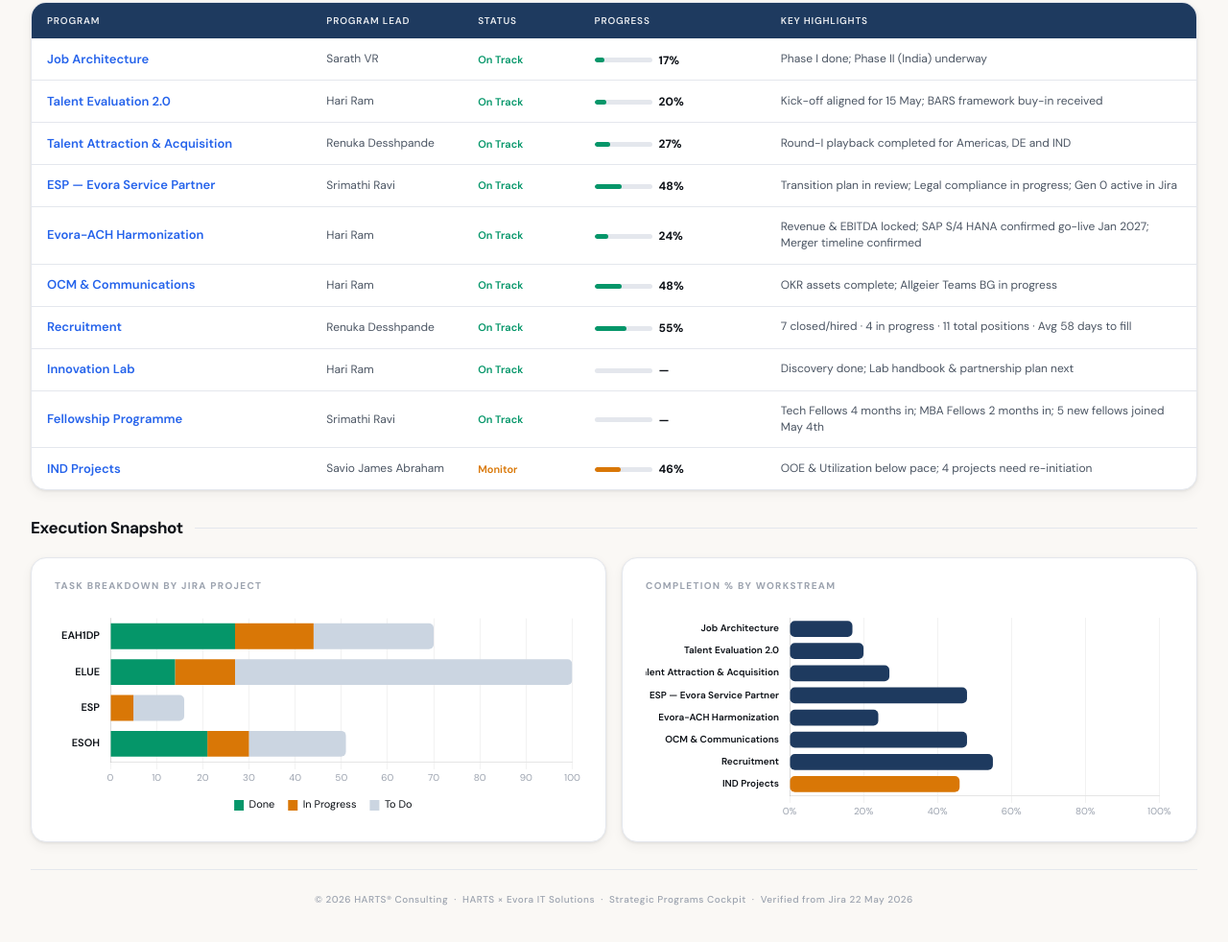
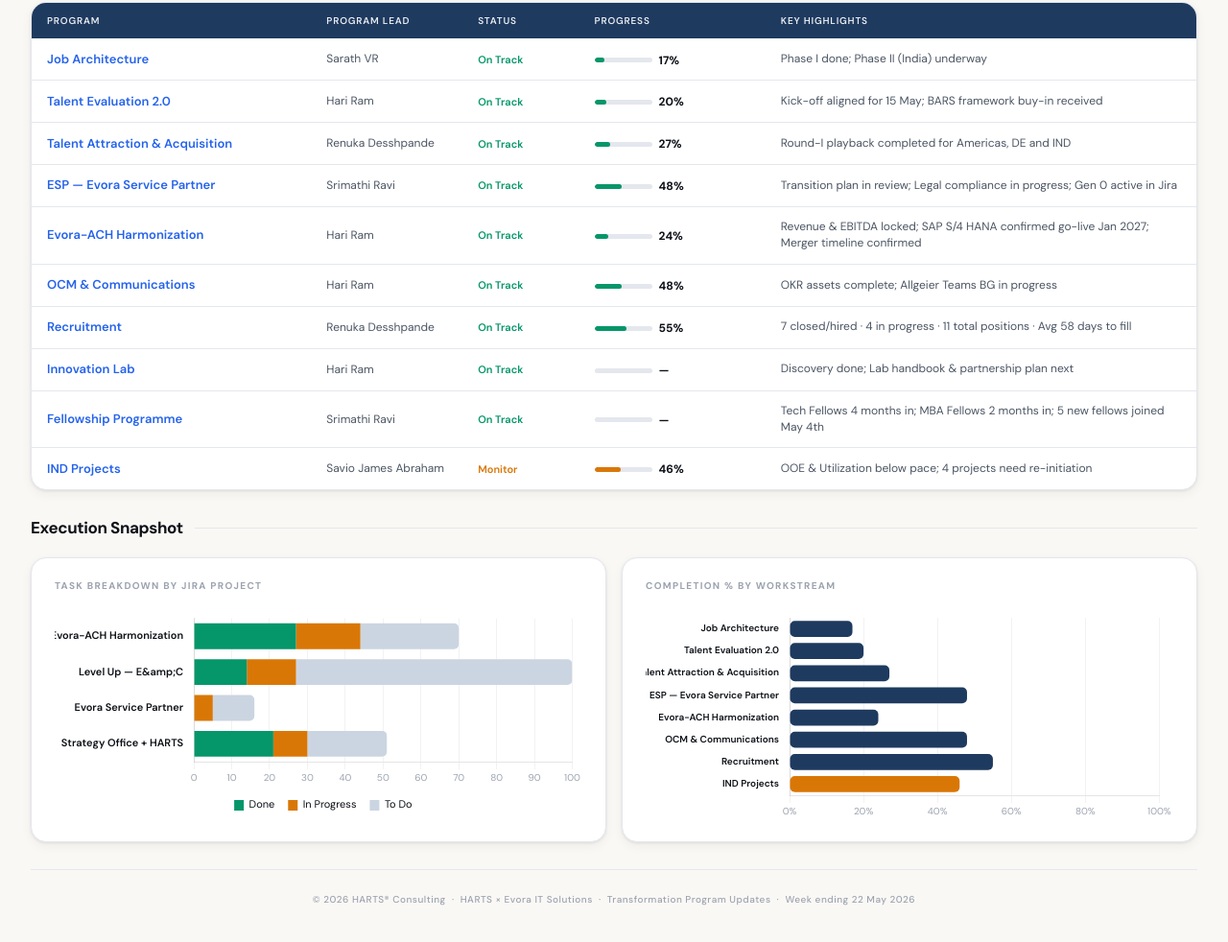
Before and after one commit to nmrohithraj1112-prog/Evora-Leadership-Dashboard, a plain HTML site: page HARTS_Evora_Dashboard_v5.html in a window 1280 px wide. Shown: the part 358-1340 px from the top of the page at 96% size. Drawn offline with nearby package versions, Linux system fonts and the light colour scheme.

Commit message:
feat: update dashboard texts and project mapping labels

```diff
--- a/HARTS_Evora_Dashboard_v5.html
+++ b/HARTS_Evora_Dashboard_v5.html
@@ -3,7 +3,7 @@
 <head>
 <meta charset="UTF-8"/>
 <meta name="viewport" content="width=device-width,initial-scale=1.0"/>
-<title>HARTS × Evora — Strategic Programs Cockpit</title>
+<title>HARTS × Evora — Transformation Program Updates</title>
 <link href="https://fonts.googleapis.com/css2?family=DM+Sans:ital,opsz,wght@0,9..40,300;0,9..40,400;0,9..40,500;0,9..40,600;0,9..40,700;0,9..40,800;1,9..40,400&display=swap" rel="stylesheet"/>
 <script src="https://cdnjs.cloudflare.com/ajax/libs/Chart.js/4.4.1/chart.umd.min.js"></script>
 <style>
@@ -204,8 +204,8 @@ ul.bl li.lo::before{background:var(--amber)}
   <div class="brand">
     <span class="brand-mark">HARTS × Evora</span>
     <div>
-      <div class="brand-name">Strategic Programs Cockpit</div>
-      <div class="brand-sub">Decision Cockpit · Leadership View</div>
+      <div class="brand-name">Transformation Program Updates</div>
+      <div class="brand-sub">Week ending 22 May 2026</div>
     </div>
   </div>
   <div class="topbar-r">
@@ -279,13 +279,13 @@ ul.bl li.lo::before{background:var(--amber)}
     <div class="cc"><div class="cc-lbl">Completion % by Workstream</div><div style="height:220px"><canvas id="ch-p"></canvas></div></div>
   </div>
 
-  <div class="footer">© 2026 HARTS® Consulting &nbsp;·&nbsp; HARTS × Evora IT Solutions &nbsp;·&nbsp; Strategic Programs Cockpit &nbsp;·&nbsp; Verified from Jira 22 May 2026</div>
+  <div class="footer">© 2026 HARTS® Consulting &nbsp;·&nbsp; HARTS × Evora IT Solutions &nbsp;·&nbsp; Transformation Program Updates &nbsp;·&nbsp; Week ending 22 May 2026</div>
 </div>
 
 <!--  WORKSTREAMS  -->
 <div id="s-ws" class="screen">
   <div id="wsc"></div>
-  <div class="footer">© 2026 HARTS® Consulting &nbsp;·&nbsp; HARTS × Evora IT Solutions &nbsp;·&nbsp; Strategic Programs Cockpit &nbsp;·&nbsp; Verified from Jira 22 May 2026</div>
+  <div class="footer">© 2026 HARTS® Consulting &nbsp;·&nbsp; HARTS × Evora IT Solutions &nbsp;·&nbsp; Transformation Program Updates &nbsp;·&nbsp; Week ending 22 May 2026</div>
 </div>
 
 </main>
@@ -295,51 +295,51 @@ const G='#059669',A='#D97706',R='#DC2626',N='#1E3A5F',T='#0E7490',GR='#CBD5E1';
 const ch={};
 
 /*  VERIFIED JIRA DATA — 22 May 2026
-   EAH1DP: 70  | done:27 | inprog:17 | todo:26
-   ELUE:  100  | done:14 | inprog:13 | todo:73 (+7 Backlog +1 On-Hold)
-   ESP:    16  | done:0  | inprog:5  | todo:11
-   ESOH:   51  | done:21 | inprog:9  | todo:21
+   Evora-ACH Harmonization: 70  | done:27 | inprog:17 | todo:26
+   Level Up E&C:            100 | done:14 | inprog:13 | todo:73 (+7 Backlog +1 On-Hold)
+   Evora Service Partner:    16 | done:0  | inprog:5  | todo:11
+   Strategy Office + HARTS:  51 | done:21 | inprog:9  | todo:21
  */
 
 const WS=[
-  {id:'ja',num:1,name:'Job Architecture',lead:'Sarath VR',pct:17,st:'on',proj:'ELUE',d:0,i:3,t:9,tot:12,
+  {id:'ja',num:1,name:'Job Architecture',lead:'Sarath VR',pct:17,st:'on',proj:'Level Up — E&amp;C',d:0,i:3,t:9,tot:12,
    hi:['Completed Job Family taxonomy for Americas and Germany'],
    lo:['India taxonomy in-progress — updated ETA 06 May, request from Indian E&C team'],
    sup:['Active participation and timely contribution to the activities lined up for the program'],
    nx:['Consolidation of regional inputs to create global Job Family taxonomy for Evora — start early week of 11 May','Job levelling initiation from 06 May']},
 
-  {id:'te',num:2,name:'Talent Evaluation 2.0',lead:'Hari Ram',pct:20,st:'on',proj:'ELUE',d:4,i:2,t:10,tot:16,
+  {id:'te',num:2,name:'Talent Evaluation 2.0',lead:'Hari Ram',pct:20,st:'on',proj:'Level Up — E&amp;C',d:4,i:2,t:10,tot:16,
    hi:['Kickoff done; 1.0 retrospective documented and added to Jira','BARS framework with 9-box grid and 5-band mapping presented to E&C Head — directional buy-in received','Soft distribution guidance model proposed — managers must justify deviation from expected ranges','Confirmed all Evora entities in scope; A4C and ACH deferred to Jan 2027'],
    lo:[],
    sup:['E&C to confirm mid-year review timing (August) after internal alignment','Cluster-level headcount data needed to calibrate soft distribution ranges per cluster'],
    nx:['Legal & regulatory compliance check across IN, EU and US','Align BARS dimensions to existing Personio question set to avoid over disruption','BARS anchor statements to be made Evora-specific using inputs from regional E&C','A+ sub-category logic for consistently top-scoring "A" rated employees']},
 
-  {id:'ta',num:3,name:'Talent Attraction & Acquisition',lead:'Renuka Desshpande',pct:27,st:'on',proj:'ELUE',d:3,i:2,t:6,tot:11,
+  {id:'ta',num:3,name:'Talent Attraction & Acquisition',lead:'Renuka Desshpande',pct:27,st:'on',proj:'Level Up — E&amp;C',d:3,i:2,t:6,tot:11,
    hi:['Regional Recruitment Process flows created for playback in Lucid Chart from existing documents to E&C and Regional heads','Round-I of playback completed for Americas, DE and IND'],
    lo:[],
    sup:['Active participation and timely contribution to the activities lined up for the program'],
    nx:['Refinement of process based on feedback','Best practices and regional nuances to be documented','Create global recruitment practice']},
 
-  {id:'esp',num:4,name:'ESP — Evora Service Partner',lead:'Srimathi Ravi',pct:48,st:'on',proj:'ESP',d:0,i:5,t:11,tot:16,
+  {id:'esp',num:4,name:'ESP — Evora Service Partner',lead:'Srimathi Ravi',pct:48,st:'on',proj:'Evora Service Partner',d:0,i:5,t:11,tot:16,
    hi:['ESP Transition plan under review','Drafting ESP MSA as part of legal compliance — ESP-61 In Progress','Org set up in drafts (ESP-63: Governance model)','ESP Program now formally tracked in Jira','ESP Workshop planned with Evora India (VJ, NK, SC) Bangalore — week of June 8th','Internal alignment with HARTS Legal Team — ESP-69 In Progress'],
    lo:[],
    sup:['Continued partnership with HARTS Legal Team','Connect with Viktor Soldo from Timo\'s office for further legal compliance (ESP-70: To Do)'],
    nx:['ESP Pricing model finalization — Commercial model ESP-68 In Progress','Alignment with Victor Soldo, Timo\'s Office (ESP-70)','Complete Gen 0 (Setup & Design — ESP-55) and transition to Gen 1']},
 
-  {id:'ha',num:5,name:'Evora-ACH Harmonization',lead:'Hari Ram',pct:24,st:'on',proj:'EAH1DP',d:27,i:17,t:26,tot:70,
+  {id:'ha',num:5,name:'Evora-ACH Harmonization',lead:'Hari Ram',pct:24,st:'on',proj:'Evora-ACH Harmonization',d:27,i:17,t:26,tot:70,
    hi:['Finance: Revenue & EBITDA targets locked; SAP S/4 HANA confirmed as unified system, go-live Jan 2027','Admin, Legal & Compliance: Final merger timeline confirmed — Allgeier CH + Evora CH + a4c CH → one unified legal entity, go-live 1 Jan 2027','Comms: Evora-ACH Teams background circulated to ACH'],
    lo:['Admin & Legal: Transfer of Administrative Policies from ACH to Evora CH — data privacy, risk & compliance under review','Finance: Transfer pricing & cost rate mapping in progress','Channel: MS Germany partnership; CH MS certifications for DE','People: Expense policy alignment underway'],
    sup:['Continued HARTS Legal Team partnership','Finance sign-off on transfer pricing framework'],
    nx:['Strategy: MS Portfolio success criteria; integration in overall strategy','Operating Model: Finalize Evora CH legal entity operating model','Channel: MS Germany first engagement to present combined capabilities','Innovation: Collaboration guidelines for innovation topics'],
    owners:'Sebastian Bloch (13) · Sakthisree Venkatesan (10) · Karthik Setty (9) · Timo Elbert (8) · Hari Ram (7) · Henrik Hausen (7)'},
 
-  {id:'ocm',num:6,name:'OCM & Communications',lead:'Hari Ram',pct:48,st:'on',proj:'ESOH',d:5,i:2,t:5,tot:12,
+  {id:'ocm',num:6,name:'OCM & Communications',lead:'Hari Ram',pct:48,st:'on',proj:'Strategy Office + HARTS',d:5,i:2,t:5,tot:12,
    hi:['Evora-ACH Harmonization internal communication started with MS Teams background','Next two sets of comms posts shared and finalized with ACH — posting in the following week','Feedback from ACH has been cascaded internally'],
    lo:[],
    sup:['Continued partnership'],
    nx:['ACH harmonization related posting to be created','Innovation campaign support if required','Leadership comms for the upcoming week']},
 
-  {id:'rec',num:7,name:'Recruitment',lead:'Renuka Desshpande',pct:55,st:'on',proj:'ESOH',d:7,i:4,t:0,tot:11,
+  {id:'rec',num:7,name:'Recruitment',lead:'Renuka Desshpande',pct:55,st:'on',proj:'Strategy Office + HARTS',d:7,i:4,t:0,tot:11,
    isRec:true,lo:[],
    closed:['Chief of Staff / SOL','Human Resource (German Speaking)','Human Resource Jr. (German Speaking)','Innovation Consultant (Ecosystem Lead)','Innovation Consultant (Tech Jr.)','Innovation Consultant (Tech Lead)','Marketing Comms Technical expert (website maintenance, content & branding)'],
    pipe:[{r:'Supporting Americas recruitment — Talent Acquisition Specialist',s:'Assessing'},{r:'Chief of Staff / SOL',s:'Screening'},{r:'IT Manager — India Operations (ESP)',s:'Screening'},{r:'Head of Finance — India',s:'Sourcing'}],
@@ -347,19 +347,19 @@ const WS=[
    sup:['Timely availability of hiring managers for interview panels','JD finalisation for upcoming roles'],
    nx:['Complete IT Manager hiring — Nikhilesh offer pending confirmation','Initiate Head of Finance — India sourcing','Start Americas Talent Acquisition Specialist search']},
 
-  {id:'il',num:8,name:'Innovation Lab',lead:'Hari Ram',pct:null,st:'on',phase:'Scoping',proj:'ESOH',d:0,i:1,t:3,tot:4,
+  {id:'il',num:8,name:'Innovation Lab',lead:'Hari Ram',pct:null,st:'on',phase:'Scoping',proj:'Strategy Office + HARTS',d:0,i:1,t:3,tot:4,
    hi:['Discovery calls with idea contributors done','Market & technical research at preliminary stage','Innovation Lab visit & workshop planned for week of 4th May 2026','RPA scoped for leadership dashboard'],
    lo:[],
    sup:['Active participation from leadership to prioritise innovation ideas','External partnership introductions (universities, startups)'],
    nx:['Prioritise & finalise POC ideas','Develop Innovation Lab Handbook (governance, process, evaluation)','Create external partnership proposal (universities, startups)','Develop internal & external comms plan']},
 
-  {id:'fp',num:9,name:'Fellowship Programme',lead:'Srimathi Ravi',pct:null,st:'on',phase:'Ongoing',proj:'ESOH',d:0,i:1,t:0,tot:1,
+  {id:'fp',num:9,name:'Fellowship Programme',lead:'Srimathi Ravi',pct:null,st:'on',phase:'Ongoing',proj:'Strategy Office + HARTS',d:0,i:1,t:0,tot:1,
    hi:['Tech Fellows: 4 months in, E2E product dev across 4 tools; learning business topics and exploring Claude','MBA Fellows: 2 months in; Sathana onboarded as Interim Mini-CXO with 30-60-90 day plan from Timo; 5 fellows joined on May 4th'],
    lo:[],
    sup:['Learning topics from Sakthi to be aligned internally','Continued mentorship from leadership'],
    nx:['Learning topics from Sakthi to be aligned internally','Showcase readouts from Tech Fellows on 4 tools','MBA Fellow mid-term review planning']},
 
-  {id:'ind',num:10,name:'IND Projects',lead:'Savio James Abraham',pct:46,st:'mon',proj:'ESOH',d:4,i:3,t:8,tot:15,
+  {id:'ind',num:10,name:'IND Projects',lead:'Savio James Abraham',pct:46,st:'mon',proj:'Strategy Office + HARTS',d:4,i:3,t:8,tot:15,
    hi:['Leave Policy Harmonization: 90% completion','Employee Retention & Upskilling: 70% completion','Amber Dashboard pilot for OOE in progress'],
    lo:['OOE (Overall Operating Efficiency): 40% completion — below pace','Utilization Improvement & Governance: 20% completion — below pace','IT Gatekeeping & ESH Committee Formation yet to be formally started — 4 projects need re-initiation'],
    sup:['Active participation and timely contribution to the activities lined up for the program'],
@@ -380,6 +380,12 @@ const SUM=[
 ];
 const IDS=['ja','te','ta','esp','ha','ocm','rec','il','fp','ind'];
 
+const PROJ_NAME={
+  'EAH1DP':'Evora-ACH Harmonization',
+  'ELUE':'Level Up — E&C',
+  'ESP':'Evora Service Partner',
+  'ESOH':'Strategy Office + HARTS'
+};
 function sc(s){return s==='on'?G:s==='mon'?A:R}
 function sl(s){return s==='on'?'On Track':s==='mon'?'Monitor':'At Risk'}
 function spc(s){return s==='on'?'st-on':s==='mon'?'st-mon':'st-risk'}
@@ -415,7 +421,7 @@ function renderOvCharts(){
   const cS=document.getElementById('ch-s');
   if(cS){if(ch.s)ch.s.destroy();
     ch.s=new Chart(cS,{type:'bar',
-      data:{labels:['EAH1DP','ELUE','ESP','ESOH'],
+      data:{labels:['Evora-ACH Harmonization','Level Up — E&amp;C','Evora Service Partner','Strategy Office + HARTS'],
         datasets:[
           {label:'Done',data:[27,14,0,21],backgroundColor:G,borderRadius:0},
           {label:'In Progress',data:[17,13,5,9],backgroundColor:A},
@@ -497,7 +503,7 @@ function renderWS(){
         <div class="ss" style="width:${tp}%;background:${GR}"></div>
       </div>
       <div class="blbl"><span>${dp}% done</span><span>${ip}% active</span><span>${tp}% pending</span></div>
-      <div style="font-size:10px;color:var(--text3);margin-top:12px;line-height:1.5">${w.tot} total items &nbsp;·&nbsp; Jira: <strong>${w.proj}</strong></div>
+      <div style="font-size:10px;color:var(--text3);margin-top:12px;line-height:1.5">${w.tot} total items &nbsp;·&nbsp; <strong>${PROJ_NAME[w.proj]||w.proj}</strong></div>
       ${w.owners?`<div style="font-size:10px;color:var(--text3);margin-top:6px;line-height:1.5"><strong>Top contributors:</strong> ${w.owners}</div>`:''}
       </div>`;
     }
```
Also changed, not shown: index.html (+27 -21 lines).
